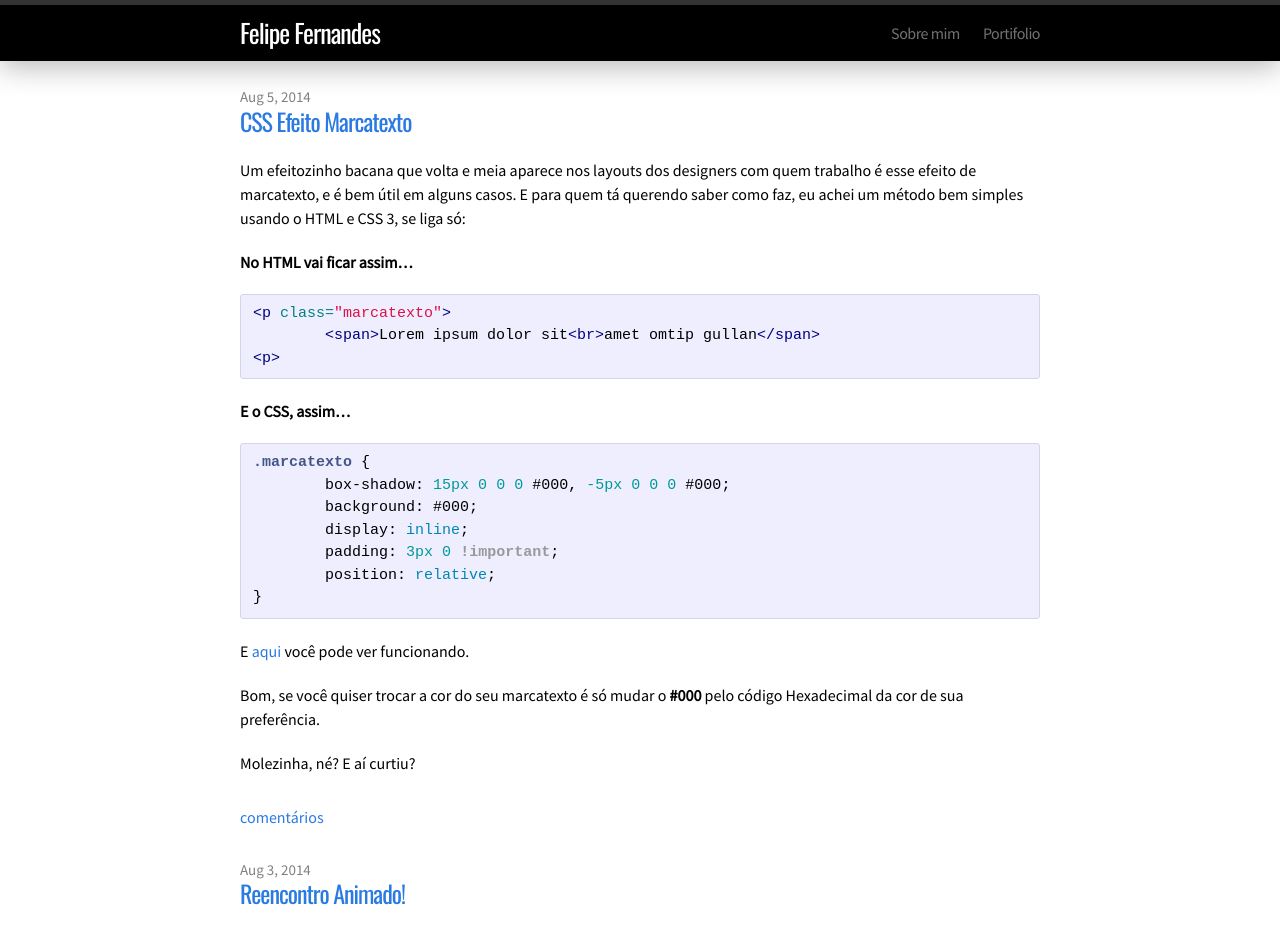
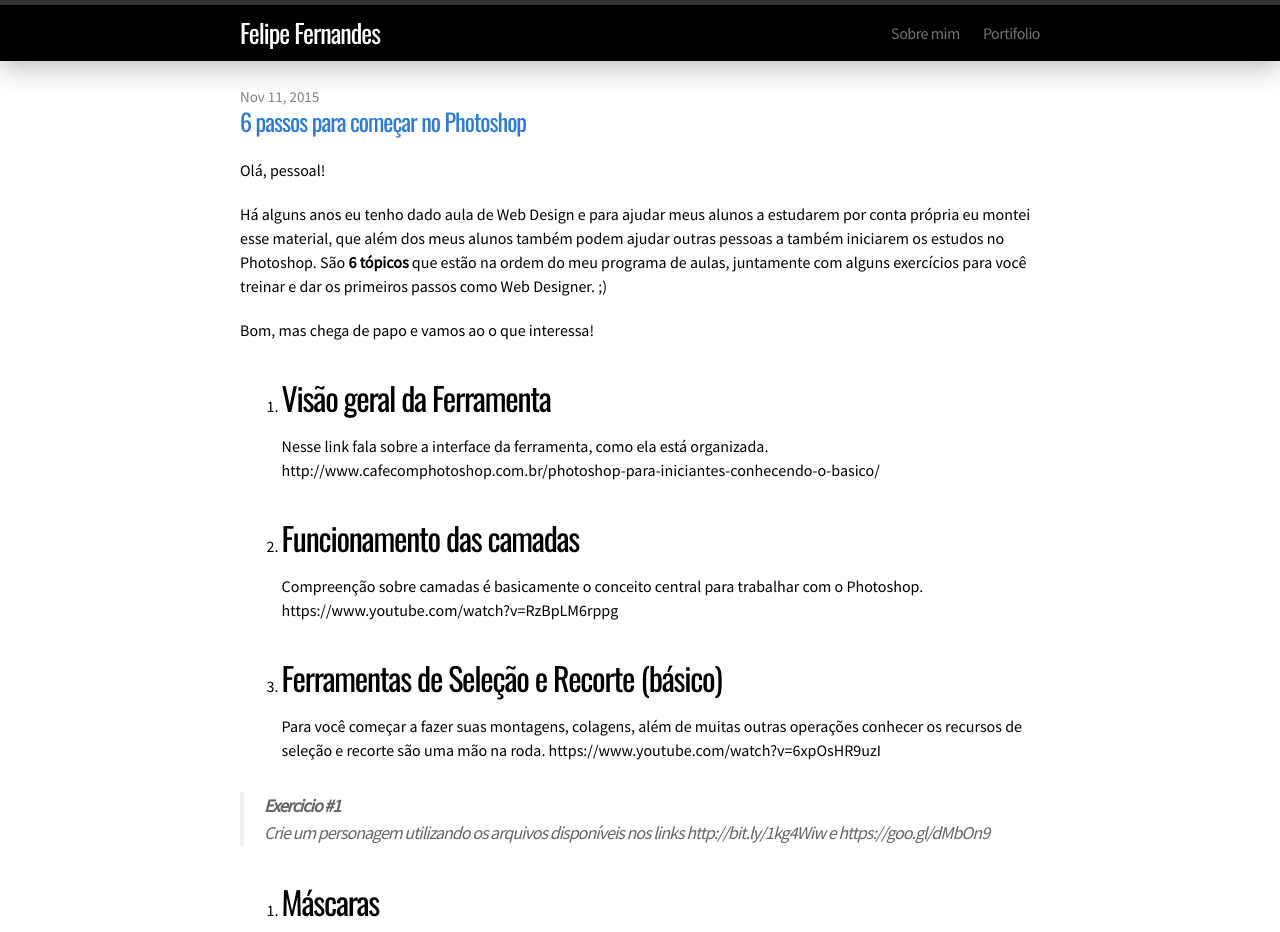
Before and after one commit to felipefernandes/felipefernandes.github.io, a Jekyll site: the page built from index.html, in a window 1280 px wide and 1400 px high. Shown: the top 932 px of the window. Built offline with Jekyll 4.4.1, drawn with Linux system fonts in a browser that asks for light colours; comment, search, counter and statistics services are not loaded; some of the changed text lies outside the part shown.

Commit message:
Atualizações + Novo Post

```diff
--- a/_includes/header.html
+++ b/_includes/header.html
@@ -20,7 +20,7 @@
         {% for page in site.pages %}
           {% if page.title %}<a class="page-link" href="{{ page.url | prepend: site.baseurl }}">{{ page.title }}</a>{% endif %}
         {% endfor %}
-        <a href="http://felipefernandes.nu" class="page-link" target="_blank">Portifolio</a>
+        <a href="http://felipefernandes.rio" class="page-link" target="_blank">Portifolio</a>
       </div>
 
     </nav>
--- /dev/null
+++ b/_posts/2015-11-11-Os-06-passos-para-comecar-no-photoshop.md
@@ -0,0 +1,98 @@
+---
+layout: post
+title:  "6 passos para começar no Photoshop"
+date:   2015-11-11 16:30
+categories: tutoriais photoshop
+---
+
+Olá, pessoal!
+
+Há alguns anos eu tenho dado aula de Web Design e para ajudar meus alunos a estudarem por conta própria eu montei esse material, que além dos meus alunos também podem ajudar outras pessoas a também iniciarem os estudos no Photoshop. São __6 tópicos__ que estão na ordem do meu programa de aulas, juntamente com alguns exercícios para você treinar e dar os primeiros passos como Web Designer. ;)
+
+Bom, mas chega de papo e vamos ao o que interessa!
+
+1. Visão geral da Ferramenta
+----------------------------
+Nesse link fala sobre a interface da ferramenta, como ela está organizada.
+http://www.cafecomphotoshop.com.br/photoshop-para-iniciantes-conhecendo-o-basico/
+
+2. Funcionamento das camadas
+----------------------------
+Compreenção sobre camadas é basicamente o conceito central para trabalhar com o Photoshop.
+https://www.youtube.com/watch?v=RzBpLM6rppg
+
+3. Ferramentas de Seleção e Recorte (básico)
+----------------------------
+Para você começar a fazer suas montagens, colagens, além de muitas outras operações conhecer os recursos de seleção e recorte são uma mão na roda.
+https://www.youtube.com/watch?v=6xpOsHR9uzI
+
+> **Exercicio #1**
+> Crie um personagem utilizando os arquivos disponíveis nos links http://bit.ly/1kg4Wiw e https://goo.gl/dMbOn9
+
+
+4. Máscaras
+----------------------------
+https://www.youtube.com/watch?v=qyVMFeY--1I
+https://www.youtube.com/watch?v=wrrGs4_4y8o
+https://www.youtube.com/watch?v=lmsQCb_whGw (recortes profissionais, canais)
+
+
+5. Correção de cores
+----------------------------
+http://www.cafecomphotoshop.com.br/retoque-correcao-de-cores-em-tres-passos/
+extra: http://www.cafecomphotoshop.com.br/como-mudar-a-cor-dos-olhos/
+
+> **Exercicio #2:**
+  ##### Banner Agência de Turismo
+  Objetivo: Fazer banner para agencia de viagens Eye Travel
+  - Usar o formato (tamanho 336x280) correto
+  - Escolher um destino (livre)
+  - Usar a imagem da moça (OBRIGATÓRIO!)
+  - Redigir uma chamada promocional (livre)
+
+>  Recursos: Baixar o arquivo zip e extraí-lo! http://migre.me/s5fNP
+
+
+> **Exercicio #3**
+  ##### Banner Show
+  Objetivo: Fazer banner promocional para o show de um ARTISTA (livre escolha) que acontecerá no dia 31/novembro/2015 às 22h, no LOCAL (livre escolha).
+  - Livre escolher o artista (livre)
+  - Livre redação do texto promocional (livre)
+  - Destacar: Local, Dia e Hora do evento.
+  - Formato do banners: __300x600__ e __970x90__
+
+
+6. Grids
+----------------------------
+Instalando plugin de grids no photoshop, e utilização de grids
+http://tableless.com.br/usando-o-plugin-960gs-e-o-photoshop/
+
+Guia sobre grids e layouts adaptados para diversos dispositivos
+http://arquiteturadeinformacao.com/design-de-interacao/guia-completo-sobre-grids-para-design-responsivo/
+
+Outra abordagem sobre GRIDS e Código
+http://loopinfinito.com.br/2013/10/08/css-grid-isso-muda-tudo-de-novo/
+
+> **Exercicio #4**
+> Existem muitas instituições que existem para colaborar com a sociedade em diversos níveis - As ONGs (organização não governamental). Pense em uma causa que você se importe, pesquise no __Google__  e desenvolva um layout (ou re-layout) para uma ONG.
+
+> __PASSO A PASSO DO SUCESSO:__
+> 1. Pesquise no __Pinterest__, __Behance__ e outros referências de sites com esse tema para se inspirar;
+> 2. Defina um __Wireframe__
+> 3. __Rascunhe__ no papel a idéia
+> 4. Passe para o __Photoshop__ o rascunho utilizando um grid
+> 5. Hora de pintar o layout! Coloque imagens, fontes, cores...
+
+
+## Recursos para download
+ - 960.gs [http://www.960.gs]
+ - Bootstrap [http://getbootstrap.com/]
+
+
+## Bonus track: Tutoriais
+Inserindo OBJETOs em uma Foto
+https://elelart.wordpress.com/2015/03/19/inserindo-animaisobjetos-em-uma-foto-iniciantes/
+
+
+
+E aí curtiu? Deixa teu comentário, ou dúvida, ou se falei alguma besteira. ;)
```
Also changed, not shown: 8 other files.
